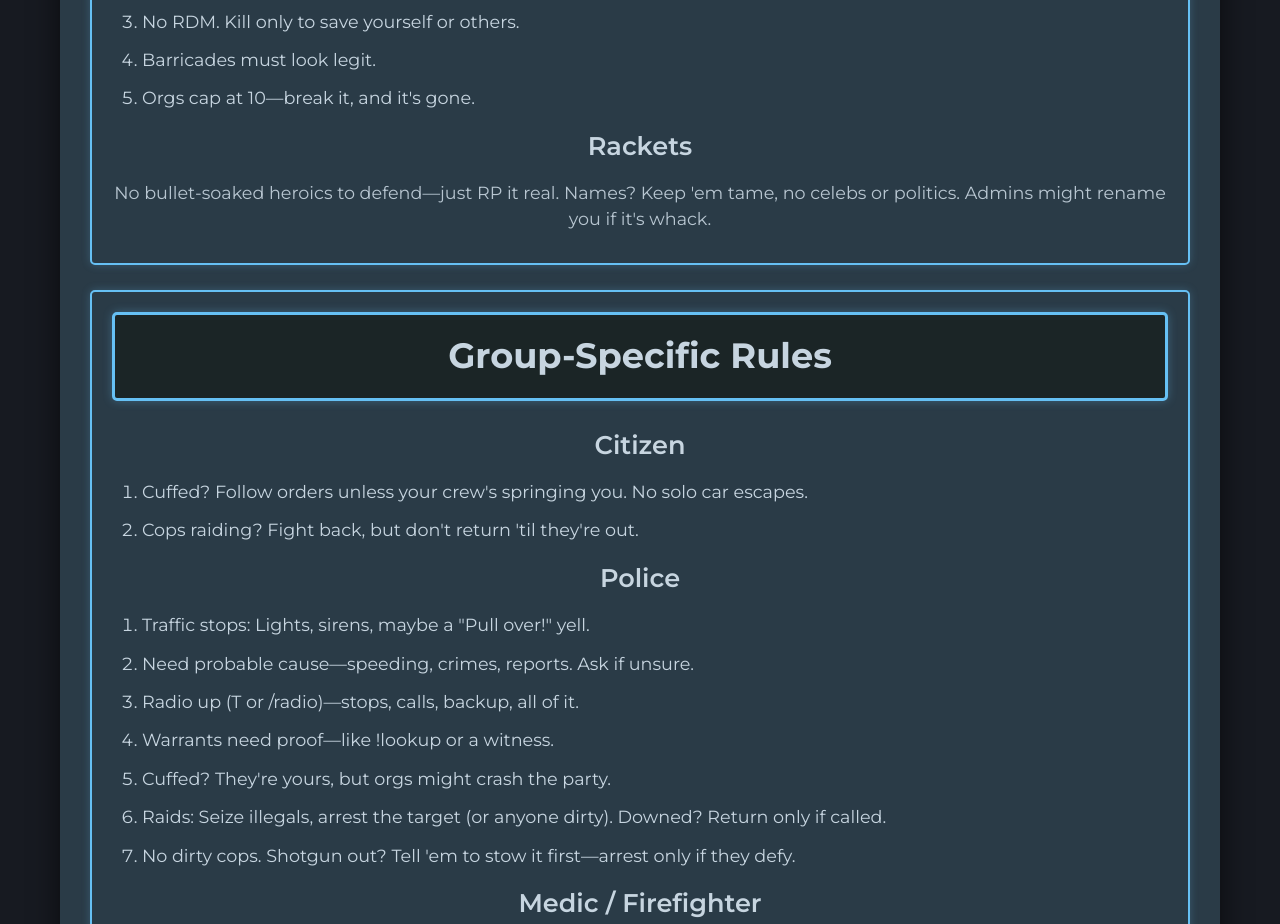
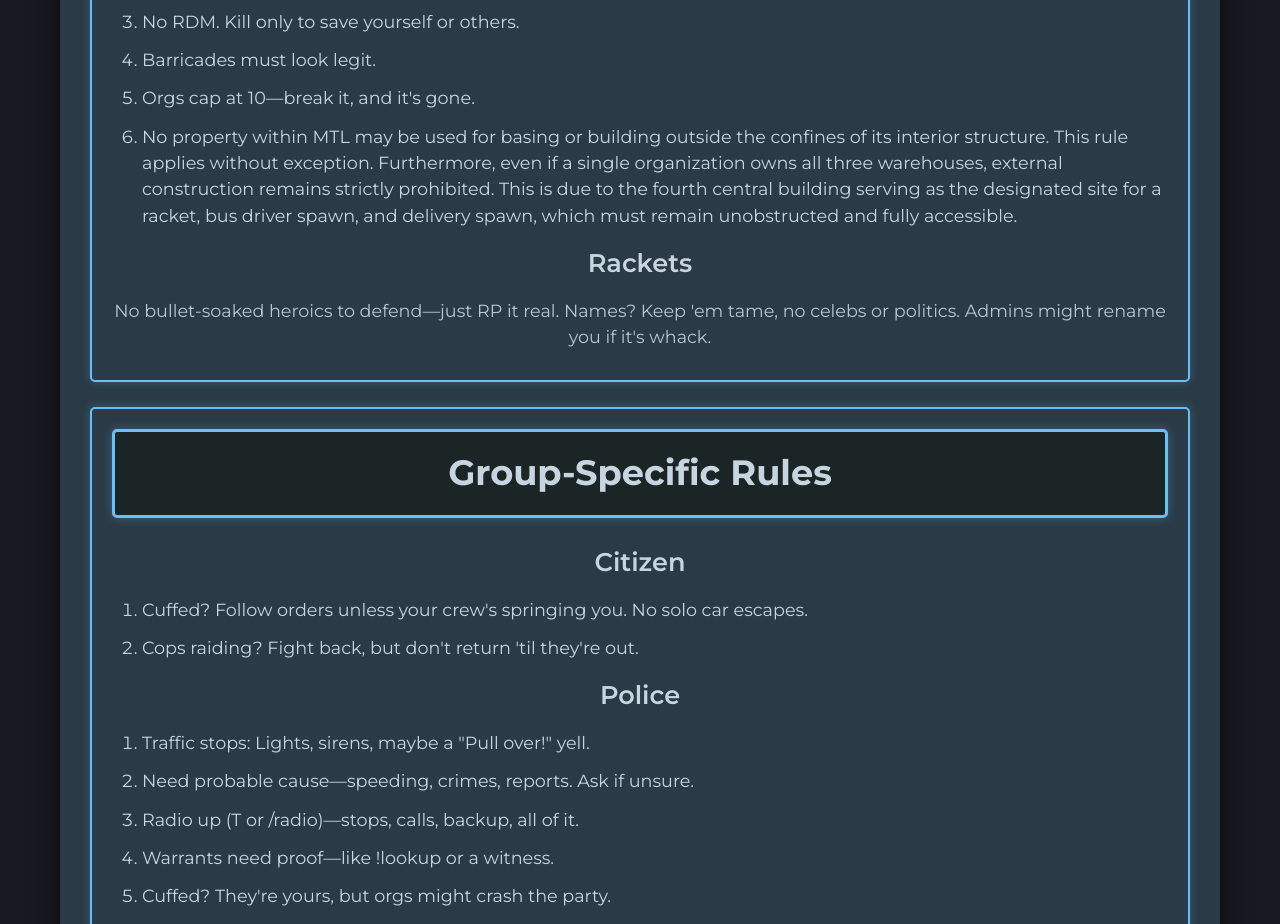
Before and after one commit to Sonic94/rules, a plain HTML site: page index.html in a window 1280 px wide. Shown: the part 1650-2574 px from the top of the page. Drawn offline with Linux system fonts and the light colour scheme.

Commit message:
Update index.html

```diff
--- a/index.html
+++ b/index.html
@@ -325,6 +325,7 @@
                     <li>No RDM. Kill only to save yourself or others.</li>
                     <li>Barricades must look legit.</li>
                     <li>Orgs cap at 10—break it, and it's gone.</li>
+                    <li>No property within MTL may be used for basing or building outside the confines of its interior structure. This rule applies without exception. Furthermore, even if a single organization owns all three warehouses, external construction remains strictly prohibited. This is due to the fourth central building serving as the designated site for a racket, bus driver spawn, and delivery spawn, which must remain unobstructed and fully accessible.</li>
                 </ol>
                 <h3>Rackets</h3>
                 <p>No bullet-soaked heroics to defend—just RP it real. Names? Keep 'em tame, no celebs or politics. Admins might rename you if it's whack.</p>
```
